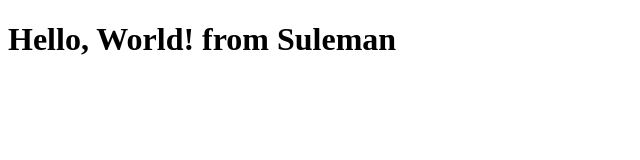
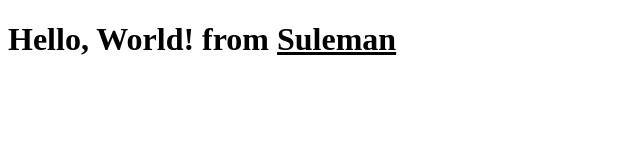
Before and after one commit to sulemanelahi/Dev-Day0, a plain HTML site: page index.html in a window 1280 px wide. Shown: the full height of the page, 0-640 px from the left. Drawn offline with Linux system fonts and the light colour scheme.

Commit message:
Update index.html

```diff
--- a/index.html
+++ b/index.html
@@ -7,6 +7,6 @@
     <title>Suleman Elahi | Dev-Day0</title>
 </head>
 <body>
-    <h1>Hello, World! from <b>Suleman</b></h1>
+    <h1>Hello, World! from <u>Suleman</u></h1>
 </body>
 </html>
```
